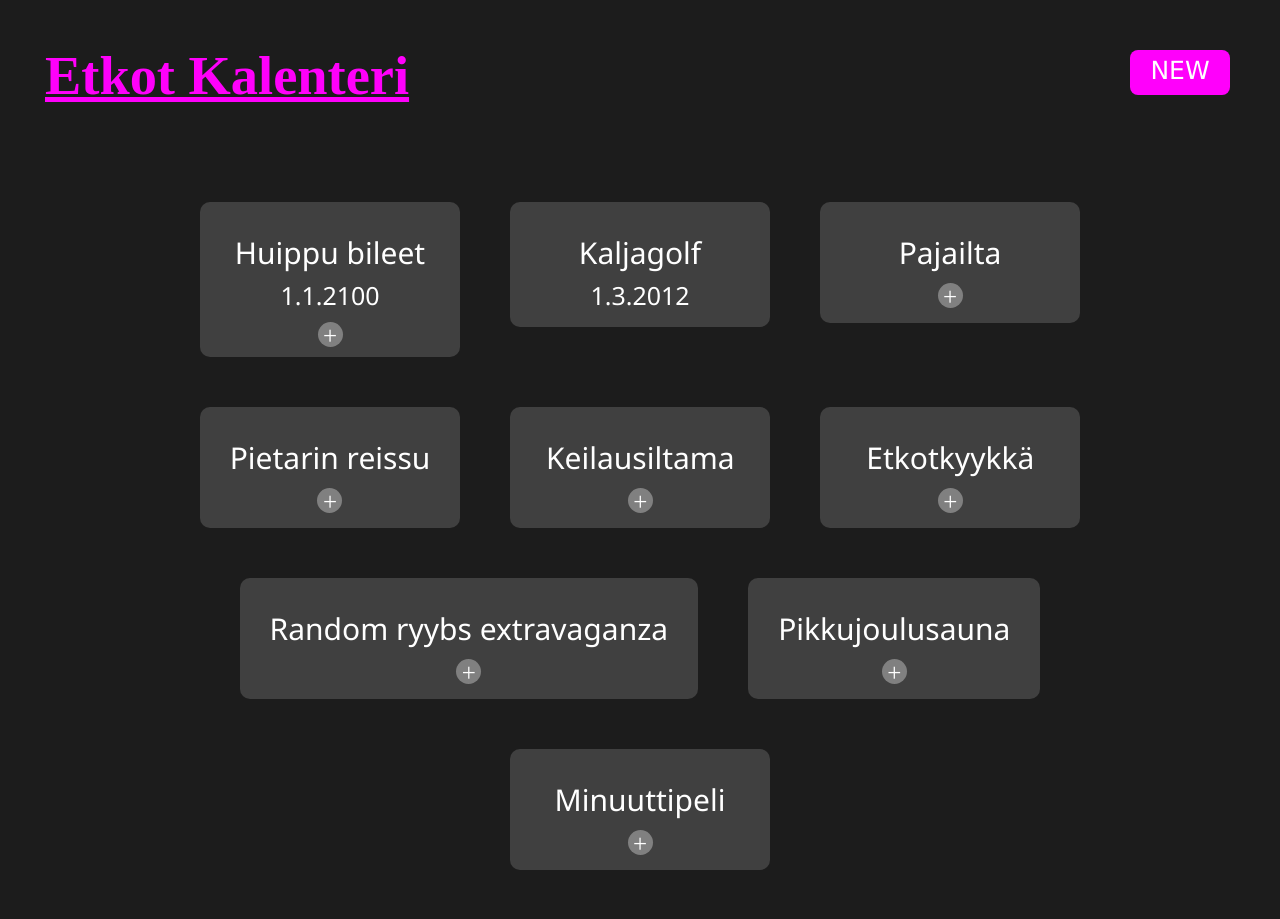
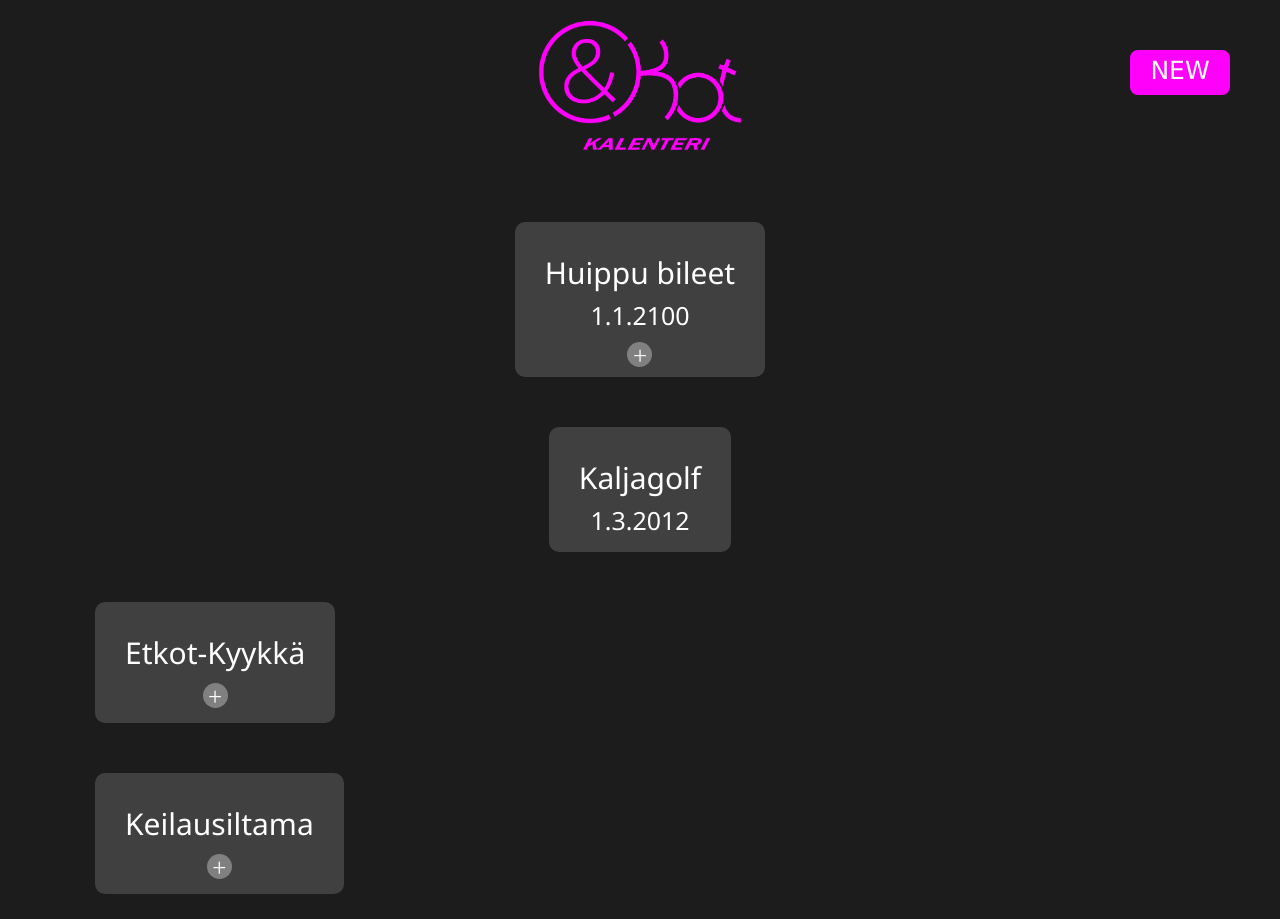
Before and after one commit to etkot/etkot-kalenteri, a Vue app: page / in a window 1280 px wide. Before the commit the page ends 895 px from the top, so only its background shows below. Built offline with nearby package versions, Linux system fonts and the light colour scheme.

Commit message:
Added logo and made some stylistic changes

```diff
--- a/src/App.vue
+++ b/src/App.vue
@@ -1,6 +1,6 @@
 <template>
     <div>
-        <h1 id="title">Etkot Kalenteri</h1>
+        <img id="logo" src="./assets/etcalendar.png" alt="Logo" />
         <New />
         <div id="container">
             <Event
@@ -35,15 +35,7 @@ export default {
     data() {
         return {
             dates: ['1.4.2021', '28.6.2021', '31.10.2030'],
-            events: [
-                'Pajailta',
-                'Pietarin reissu',
-                'Keilausiltama',
-                'Etkotkyykkä',
-                'Random ryybs extravaganza',
-                'Pikkujoulusauna',
-                'Minuuttipeli'
-            ]
+            events: ['Etkot-Kyykkä', 'Keilausiltama']
         }
     }
 }
@@ -63,10 +55,17 @@ body {
     text-decoration: underline;
     font-size: 340%;
     padding: 45px;
+    text-align: center;
+}
+#logo {
+    width: 18%;
+    height: 8%;
+    display: block;
+    margin: auto;
 }
 #container {
     display: flex;
-    flex-direction: row;
+    flex-direction: column;
     flex-wrap: wrap;
     justify-content: center;
     margin-left: 70px;
--- a/src/components/Event.vue
+++ b/src/components/Event.vue
@@ -56,7 +56,8 @@ export default {
 #box {
     background-color: #404040;
     height: max-content;
-    min-width: 200px;
+    width: fit-content;
+    align-self: center;
     padding: 30px;
     padding-bottom: 15px;
     margin: 25px;
--- a/src/components/New.vue
+++ b/src/components/New.vue
@@ -8,7 +8,7 @@
         <div v-else>
             <div id="new-menu">
                 <p id="button-text" v-on:click="newPressed">NEW</p>
-                <form id="form" @submit="checkForm">
+                <form id="form" @submit="checkForm" >
                     <p v-if="errors.length">
                         <ul id="error">
                             <li v-for="(error, index) in errors" :key="`error-${index}`">{{ error }}</li>
@@ -28,8 +28,8 @@
                         placeholder="Date:"
                         autocomplete="off"
                     />
-                    <select id="input" v-model="time" name="time" required>
-                        <option value="" disabled hidden selected>Select vote period: (hr)</option>
+                    <select id="input" v-model="time" name="time" autocomplete="off">
+                        <option value="" selected disabled >Select vote time (hr):</option>
                         <option v-for="(option, index) in timeOptions" :key="`error-${index}`">{{ option }}</option>
                     </select>
                     <p>
@@ -50,7 +50,7 @@ export default {
             name: null,
             date: null,
             time: null,
-            timeOptions: [1, 2, 3, 4, 5, 6, 7, 8],
+            timeOptions: [1, 2, 3, 4, 5, 6, 7, 8, 9 ,10],
             errors: []
         }
     },
```
Also changed, not shown: src/assets/etcalendar.png (added).
